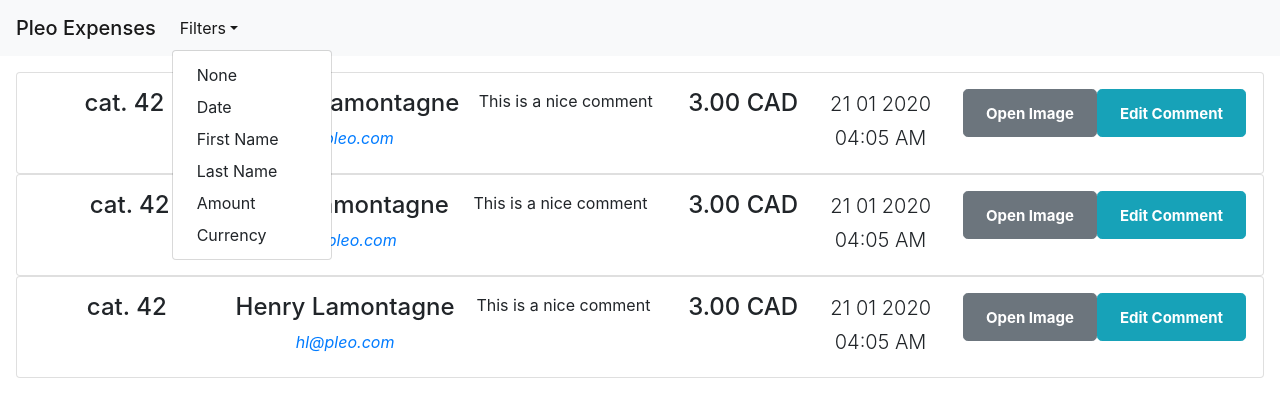
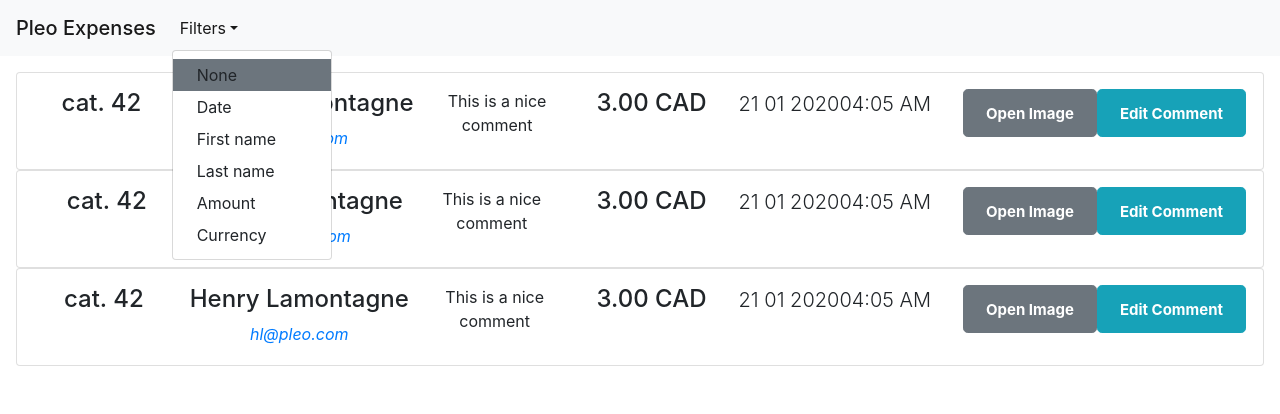
Before and after one commit to pleo-io/frontend-challenge, a React (Create React App) app in the folder client-pleo-expenses/: page / in a window 1280 px wide. Both pictures are taken after a click on the link "Filters". Shown: the top 414 px of the page. Built offline with nearby package versions, Linux system fonts and the light colour scheme.

Commit message:
UI for filtering the list.
The filter is located in the navbar.

```diff
--- a/client-pleo-expenses/package.json
+++ b/client-pleo-expenses/package.json
@@ -40,6 +40,7 @@
     "@testing-library/user-event": "^7.1.2",
     "@types/chai": "^4.2.7",
     "@types/jest": "^24.0.0",
+    "@types/lodash": "^4.14.149",
     "@types/mocha": "^5.2.7",
     "@types/moment": "^2.13.0",
     "@types/node": "^12.0.0",
--- a/client-pleo-expenses/src/App.tsx
+++ b/client-pleo-expenses/src/App.tsx
@@ -2,16 +2,21 @@
 import React from 'react';
 import './App.css';
 import {ExpensesList} from "./components/ExpensesList";
-import {NavBar} from './components/NavBar';
+import {ExpensesFilter, NavBar} from './components/NavBar';
 import {Expense} from "./models/Expense";
 
 const App: React.FC = () => {
   return (
     <div className="App">
-        <NavBar/>
+        <NavBar onFilterChanged={onFilterChanged}/>
         <ExpensesList expenses={sampleExpenses}/>
     </div>
   );
+};
+
+const onFilterChanged = (filter : ExpensesFilter) =>
+{
+    console.log(`Filter changed for ${filter}!`);
 };
 
 const sampleExpenses : any = [
--- a/client-pleo-expenses/src/components/ExpenseComponent.tsx
+++ b/client-pleo-expenses/src/components/ExpenseComponent.tsx
@@ -27,11 +27,11 @@
                         {this.props.expense.amount.currency}{' '}
                     </h4>
                     <p className="lead mb-1 px-3">
-                        <p className="lead mb-1">
+                        <span className="lead mb-1">
                             <Moment format="D MM YYYY" withTitle>
                                 {this.props.expense.date}
                             </Moment>
-                        </p>
+                        </span>
                         <Moment format="HH:mm A" withTitle>{this.props.expense.date}</Moment>
                     </p>
                     <div className="flex-row px-3">
--- a/client-pleo-expenses/src/components/NavBar.tsx
+++ b/client-pleo-expenses/src/components/NavBar.tsx
@@ -1,11 +1,20 @@
 import React from 'react';
 import Navbar from "react-bootstrap/Navbar";
+import * as _ from 'lodash'
 
-export class NavBar extends React.Component<IState, IPropTypes>
+export class NavBar extends React.Component<IPropTypes, IState>
 {
+    constructor(props : any) {
+        super(props);
+        this.state = {
+            currentFilter : this.getDefaultFilter()
+        }
+    }
+
     render()
     {
         return (
+           //template inspired from https://getbootstrap.com/docs/4.0/components/navbar/
             <Navbar className="navbar navbar-light bg-light">
                 <span className="navbar-brand mb-0 h1">Pleo Expenses</span>
                 <button className="navbar-toggler" type="button" data-toggle="collapse" data-target="#navbarNavDropdown"
@@ -20,12 +29,12 @@
                                 Filters
                             </a>
                             <div className="dropdown-menu" aria-labelledby="navbarDropdownMenuLink">
-                                <a className="dropdown-item" href="#">None</a>
-                                <a className="dropdown-item" href="#">Date</a>
-                                <a className="dropdown-item" href="#">First Name</a>
-                                <a className="dropdown-item" href="#">Last Name</a>
-                                <a className="dropdown-item" href="#">Amount</a>
-                                <a className="dropdown-item" href="#">Currency</a>
+                                {
+                                    _.map(ExpensesFilter, (filter) =>
+                                    {
+                                        return <a key={filter} className={`dropdown-item ${this.getDropDownStyle(filter)}`} onClick={() => this.changeFilter(filter)}>{filter.valueOf()}</a>
+                                    })
+                                }
                             </div>
                         </li>
                     </ul>
@@ -33,14 +42,48 @@
             </Navbar>
         );
     }
+
+    changeFilter(filter : ExpensesFilter) {
+        this.setState((prevState) =>
+        {
+            let copyState = { ...prevState };
+            copyState.currentFilter = filter;
+            return copyState
+        });
+        this.props.onFilterChanged(filter);
+    };
+
+    getDropDownStyle(filter : any) : any
+    {
+        let styleWhenSelected = '';
+        if (this.state.currentFilter === filter)
+        {
+            styleWhenSelected = "badge-secondary"
+        }
+        return styleWhenSelected
+    }
+
+    getDefaultFilter()
+    {
+        return ExpensesFilter.id
+    }
 }
 
 interface IState
 {
-
+    currentFilter : ExpensesFilter
 }
 
 interface IPropTypes
 {
+    onFilterChanged : any
+}
 
+export enum ExpensesFilter {
+    'id' = "None",
+    'Date' = "Date",
+    'First' = "First name",
+    'Last' = "Last name",
+    'Amount.value' = "Amount",
+    'Amount.currency' = "Currency"
 }
```
Also changed, not shown: 1 other file (tests, documents, lock files or other folders).
